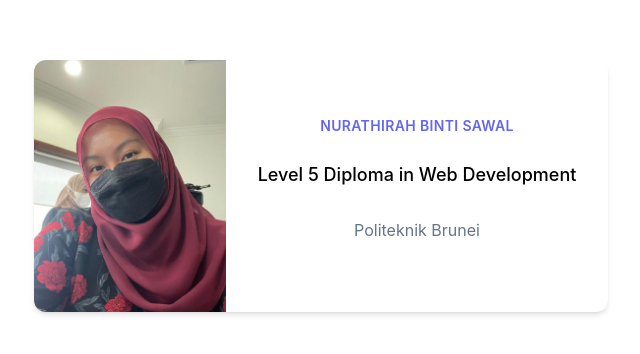
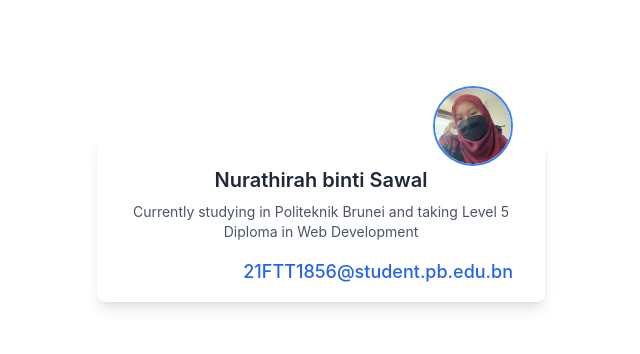
Before and after one commit to AthirahSawal/21ftt1856-as3, a Vue app: page / in a window 1280 px wide. Shown: the part 214-568 px from the top of the page, without its empty margins (319-959 px from the left). Built offline with nearby package versions, Linux system fonts and the light colour scheme.

Commit message:
edit name website

```diff
--- a/index.html
+++ b/index.html
@@ -4,7 +4,7 @@
     <meta charset="UTF-8" />
     <link rel="icon" type="image/svg+xml" href="/vite.svg" />
     <meta name="viewport" content="width=device-width, initial-scale=1.0" />
-    <title>Vite + Vue</title>
+    <title>My Personal Profile</title>
   </head>
   <body>
     <div id="app"></div>
--- a/src/App.vue
+++ b/src/App.vue
@@ -4,21 +4,18 @@ import HelloWorld from './components/HelloWorld.vue'
 
 <template>
 
-  <div class="max-w-md mx-auto bg-white rounded-xl shadow-md overflow-hidden md:max-w-2xl bg-lime-100">
-  <div class="md:flex">
-    <div class="md:shrink-0">
-      <img class="h-48 w-full object-cover md:h-full md:w-48" src="pictures.jpg" alt="Modern building architecture">
+<div class="w-full max-w-md px-8 py-4 mt-16 bg-white rounded-lg shadow-lg dark:bg-gray-800 bg-green-50">
+    <div class="flex justify-center -mt-16 md:justify-end">
+        <img class="object-cover w-20 h-20 border-2 border-blue-500 rounded-full dark:border-blue-400" alt="Testimonial avatar" src="pictures.jpg">
     </div>
-    <div class="p-8">
-      <br>
-      <div class="uppercase tracking-wide text-sm text-indigo-500 font-semibold">Nurathirah binti Sawal</div>
-      <br>
-      <a class="block mt-1 text-lg leading-tight font-medium text-black hover:underline">Level 5 Diploma in Web Development</a>
-      <br>
-      <p class="mt-2 text-slate-500">Politeknik Brunei</p>
 
+    <h2 class="mt-2 text-xl font-semibold text-gray-800 dark:text-white md:mt-0">Nurathirah binti Sawal</h2>
+
+    <p class="mt-2 text-sm text-gray-600 dark:text-gray-200">Currently studying in Politeknik Brunei and taking Level 5 Diploma in Web Development</p>
+
+    <div class="flex justify-end mt-4">
+      <a href="#" class="text-lg font-medium text-blue-600 dark:text-blue-300" tabindex="0" role="link">21FTT1856@student.pb.edu.bn</a>
     </div>
-  </div>
 </div>
 
 </template>
```
